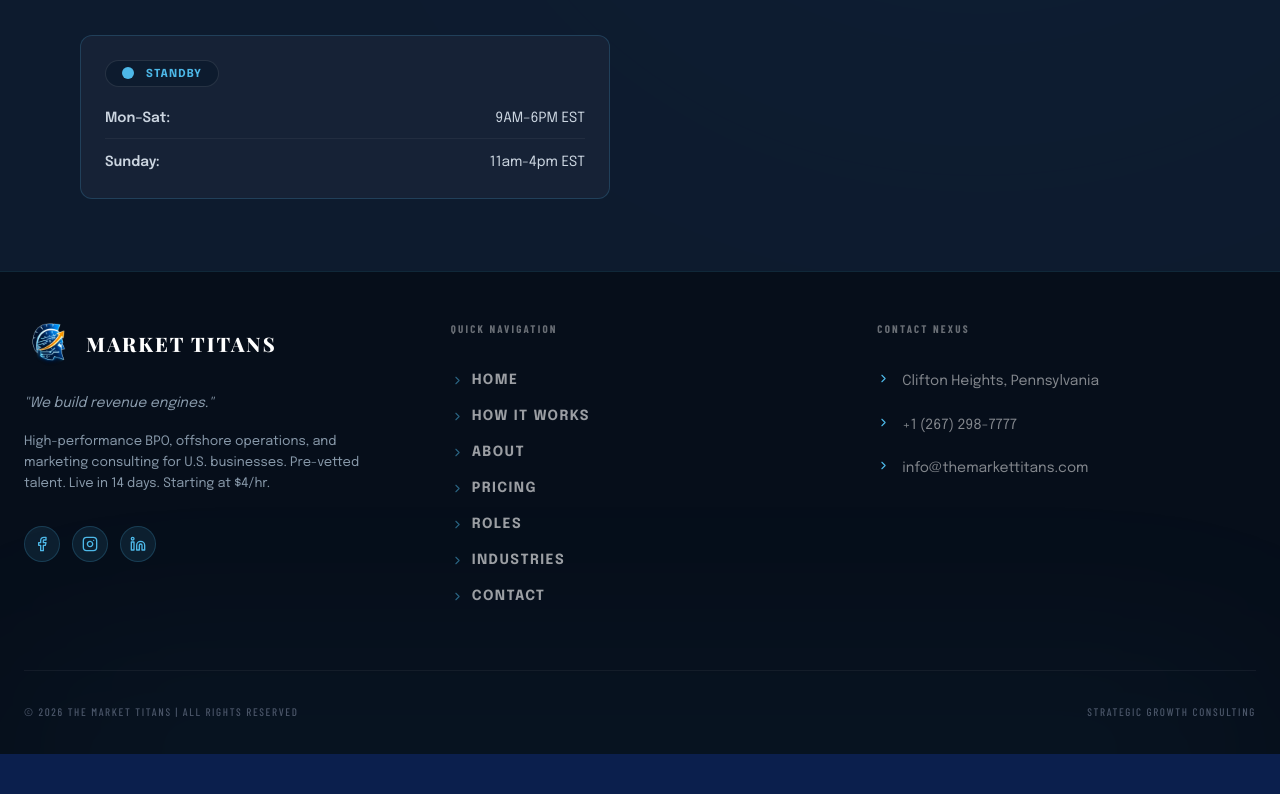
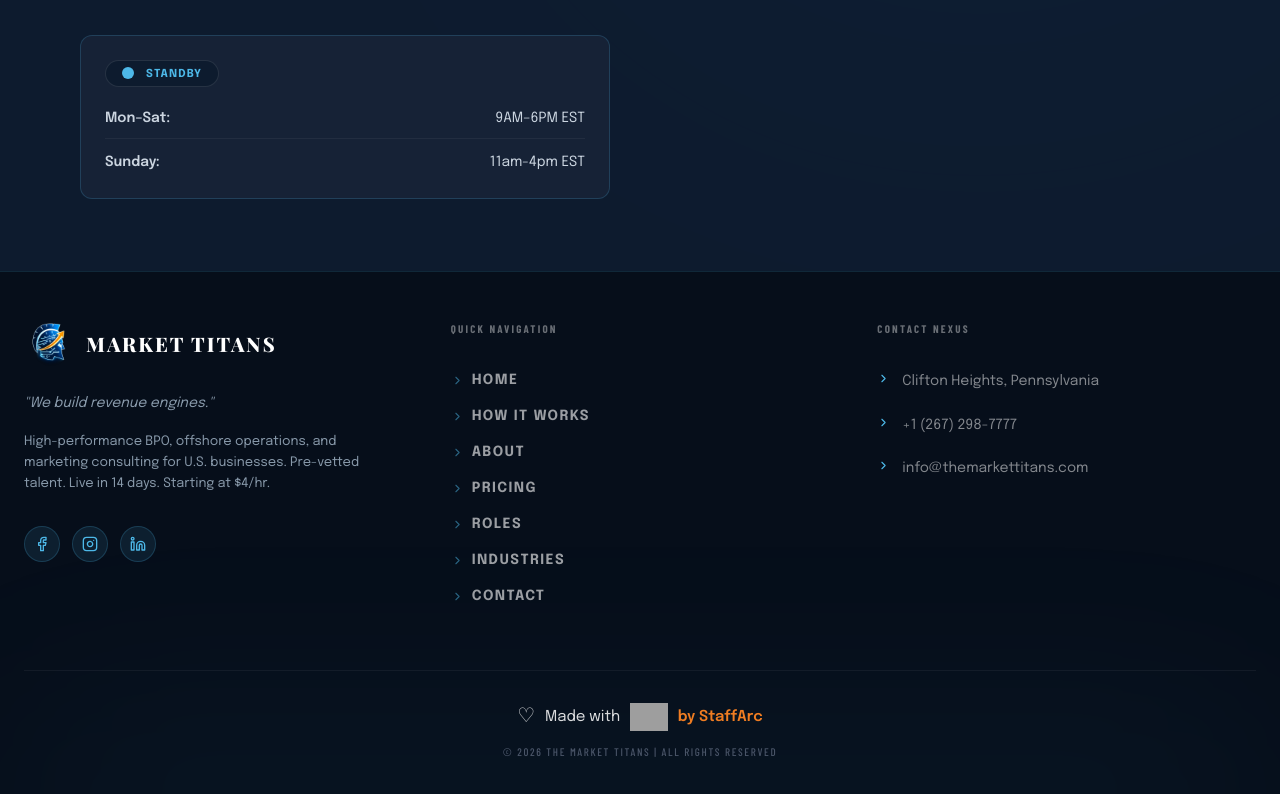
Before and after one commit to varuntejreddy03/The-Market-Titans, a React (Vite) app: page / in a window 1280 px wide. Shown: the part 5142-5936 px from the top of the page. Before the commit the page ends 5896 px from the top, so only its background shows below. Built offline with nearby package versions, Linux system fonts and the light colour scheme; grey boxes are pictures that could not be loaded; a web font is replaced by a local one.

Commit message:
Update contact label and footer branding links

```diff
--- a/src/components/Contact.jsx
+++ b/src/components/Contact.jsx
@@ -105,7 +105,7 @@
         {/* Right Side: Form */}
         <div className="reveal p-8 md:p-10 rounded-[24px] shadow-[0_20px_60px_rgba(0,0,0,0.4)] relative" style={{ background: '#162236', border: '1px solid rgba(77,184,232,0.2)', width: '100%', boxSizing: 'border-box' }}>
           <div className="absolute -top-4 -right-4 bg-[#F5A623] text-[#1B2A4A] font-bold text-[10px] uppercase tracking-widest px-4 py-2 rounded-full shadow-lg">
-            Priority Routing
+            Contact Us
           </div>
           <form className="space-y-5" style={{ width: '100%', boxSizing: 'border-box' }}>
             <div style={{ display: 'grid', gridTemplateColumns: '1fr 1fr', gap: '16px', width: '100%', boxSizing: 'border-box' }}>
--- a/src/components/Footer.jsx
+++ b/src/components/Footer.jsx
@@ -94,12 +94,36 @@
 
       </div>
 
-      <div className="pt-6 md:pt-8 flex flex-col md:flex-row justify-between items-center gap-3 md:gap-4 text-center md:text-left" style={{ borderTop: '1px solid rgba(255,255,255,0.05)' }}>
+      <div className="pt-6 md:pt-8 flex flex-col items-center gap-3 text-center" style={{ borderTop: '1px solid rgba(255,255,255,0.05)' }}>
+        <a
+          href="https://staffarc.in"
+          target="_blank"
+          rel="noopener noreferrer"
+          className="flex items-center justify-center gap-2.5 transition-opacity duration-300 hover:opacity-90"
+          aria-label="Built by StaffArc"
+        >
+          <span className="text-white/80 text-xl leading-none">♡</span>
+          <span className="font-body text-[15px] text-white/85">Made with</span>
+          <img
+            src="https://www.staffarc.in/images/Staffarc-logo.png"
+            alt="StaffArc"
+            className="h-7 w-auto"
+            loading="lazy"
+          />
+          <span className="font-body text-[15px] text-[#F07D22] font-semibold">by StaffArc</span>
+        </a>
         <p className="font-label text-[10px] md:text-[11px] tracking-[0.15em] uppercase" style={{ color: '#4A5568' }}>
-          © 2026 THE MARKET TITANS | ALL RIGHTS RESERVED
-        </p>
-        <p className="font-label text-[10px] md:text-[11px] tracking-[0.15em] uppercase" style={{ color: '#4A5568' }}>
-          STRATEGIC GROWTH CONSULTING
+          © 2026{' '}
+          <a
+            href="https://themarkettitans.com"
+            target="_blank"
+            rel="noopener noreferrer"
+            className="hover:text-[#F5A623] transition-colors duration-300"
+            style={{ color: 'inherit' }}
+          >
+            THE MARKET TITANS
+          </a>{' '}
+          | ALL RIGHTS RESERVED
         </p>
       </div>
     </div>
```
